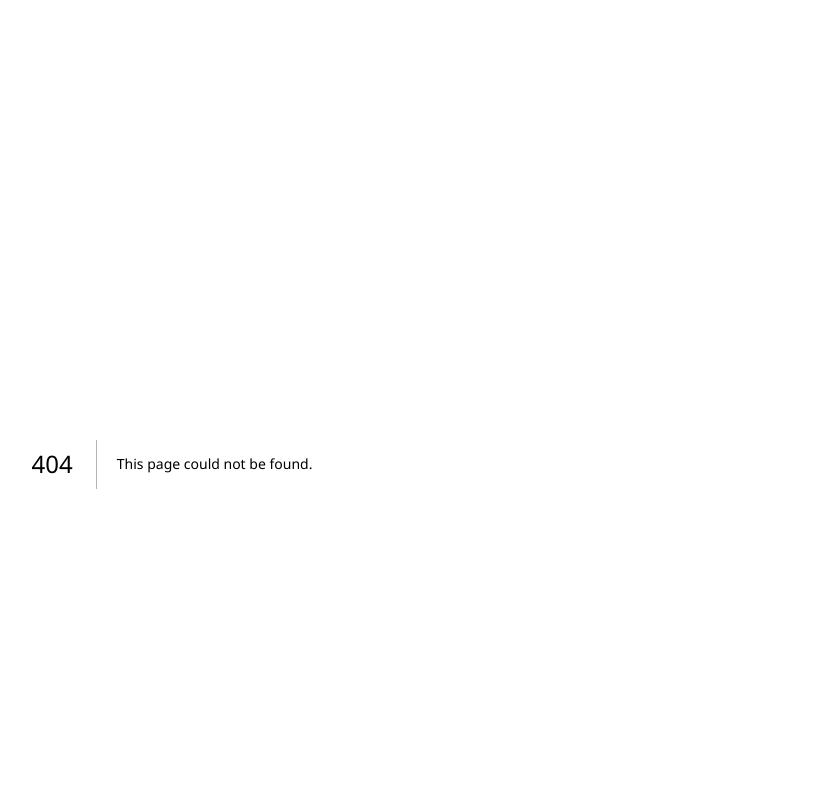
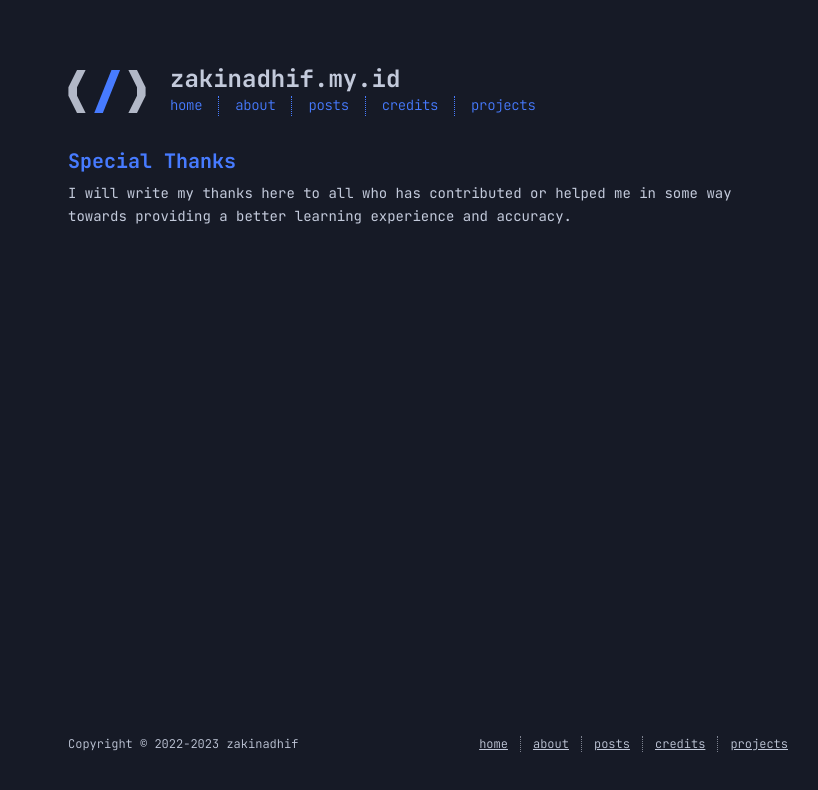
Before and after one commit to zakinadhif/zakinadhif.my.id, a Next.js app: page /credits in a window 1280 px wide. Before the commit this address had no page. Shown: the top 790 px of the page, without its empty margins (212-1030 px from the left). Built offline with nearby package versions, Linux system fonts and the light colour scheme.

Commit message:
Write new credits page

```diff
--- /dev/null
+++ b/app/credits/page.tsx
@@ -0,0 +1,24 @@
+import { Metadata } from "next";
+
+import Navbar from "@/components/navbar";
+import Footer from "@/components/footer";
+
+export const metadata: Metadata = {
+  title: "Special Thanks | Zaki Nadhif's Note",
+};
+
+export default function Credits() {
+  return (
+    <>
+      <Navbar />
+      <main>
+        <h1 className='text-xl font-bold text-bluemoon mb-2 mt-3'>Special Thanks</h1>
+        <p>
+            I will write my thanks here to all who has contributed or helped me
+            in some way towards providing a better learning experience and accuracy.
+        </p>
+      </main>
+      <Footer />
+    </>
+  );
+}
--- a/components/footer.jsx
+++ b/components/footer.jsx
@@ -11,6 +11,7 @@ export default function Footer() {
                     <li className="px-3 pl-0"><Link href="/">home</Link></li>
                     <li className="px-3"><Link href="/about">about</Link></li>
                     <li className="px-3"><Link href="/posts">posts</Link></li>
+                    <li className="px-3"><Link href="/credits">credits</Link></li>
                     <li className="px-3 pr-0"><a href="https://github.com/zakinadhif">projects</a></li>
                 </ul>
             </nav>
--- a/components/navbar.jsx
+++ b/components/navbar.jsx
@@ -11,6 +11,7 @@ export default function Navbar() {
                     <li className="px-4 pl-0"><Link href="/" className="hover:underline underline-offset-1">home</Link></li>
                     <li className="px-4"><Link href="/about" className="hover:underline underline-offset-1">about</Link></li>
                     <li className="px-4"><Link href="/posts" className="hover:underline underline-offset-1">posts</Link></li>
+                    <li className="px-4"><Link href="/credits" className="hover:underline underline-offset-1">credits</Link></li>
                     <li className="px-4 pr-0"><a href="https://github.com/zakinadhif" className="hover:underline underline-offset-1">projects</a></li>
                 </ul>
             </nav>
```
